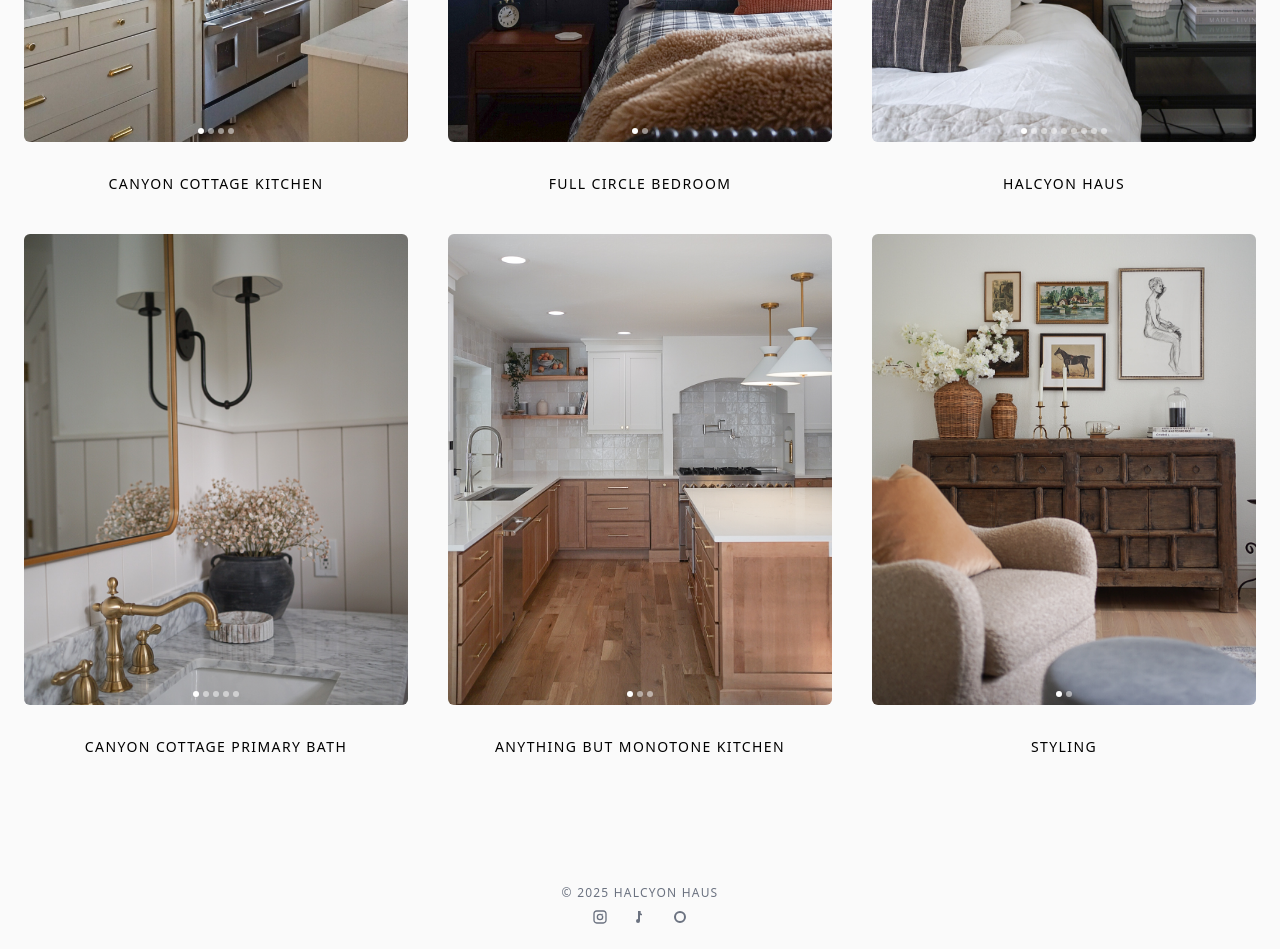
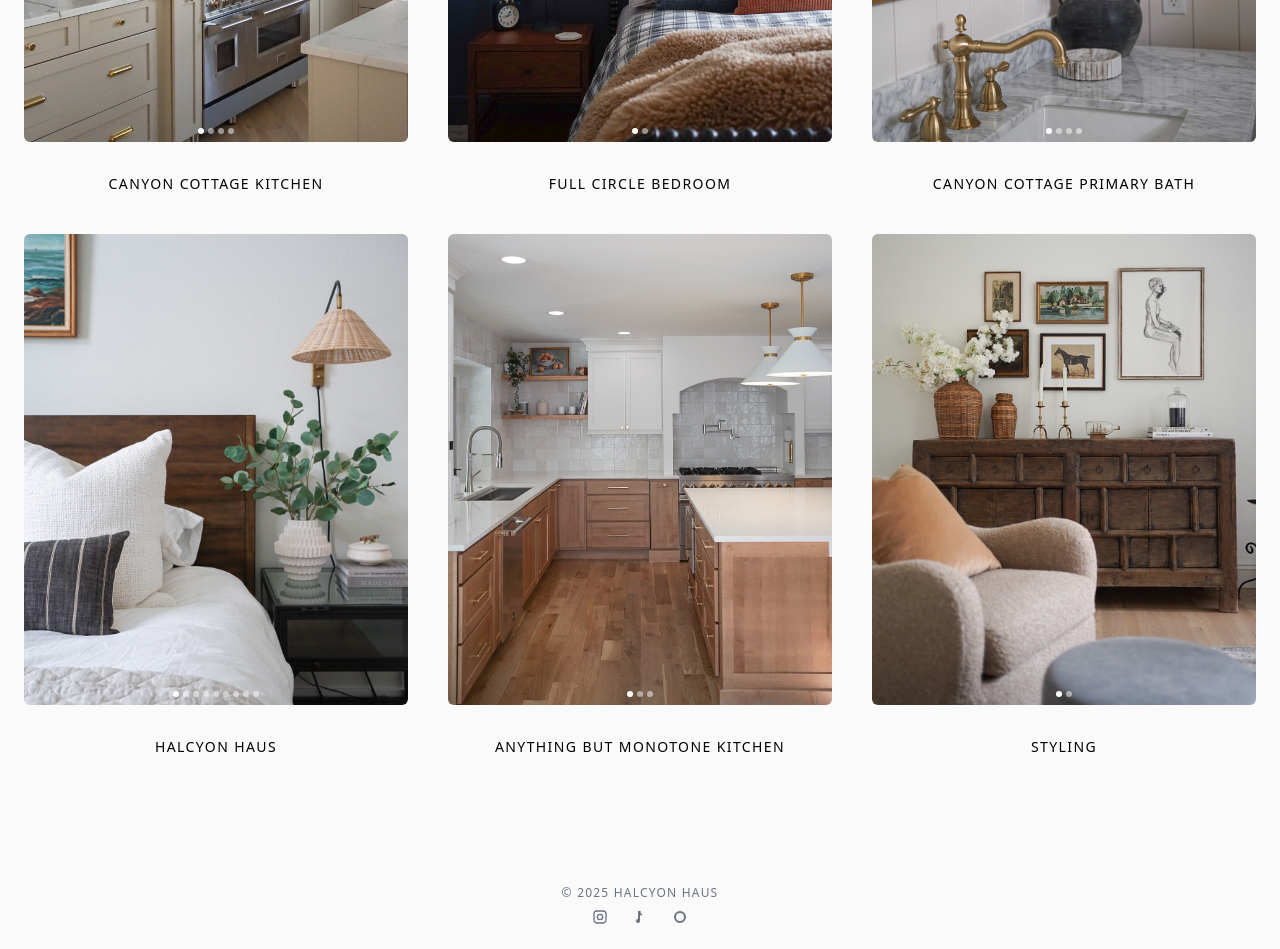
Before and after one commit to HalcyonHaus/halcyonhaus-site, a Next.js app: page /projects in a window 1280 px wide. Shown: the part 520-1469 px from the top of the page. Built offline with nearby package versions, Linux system fonts and the light colour scheme.

Commit message:
Update projects.js

```diff
--- a/pages/projects.js
+++ b/pages/projects.js
@@ -21,6 +21,15 @@ const projects = [
       "/images/DSC02113.jpeg"
     ]
   },
+    {
+    title: "Canyon Cottage Primary Bath",
+    images: [
+      "/images/DSC02081.jpeg",
+      "/images/DSC02075.jpeg",
+      "/images/DSC02092.jpeg",
+      "/images/DSC02082.jpeg"
+    ]
+  },
   {
     title: "Halcyon Haus",
     images: [
@@ -36,16 +45,6 @@ const projects = [
     ]
   },
   {
-    title: "Canyon Cottage Primary Bath",
-    images: [
-      "/images/DSC02081.jpeg",
-      "/images/DSC02075.jpeg",
-      "/images/DSC02075.jpeg",
-      "/images/DSC02092.jpeg",
-      "/images/DSC02082.jpeg"
-    ]
-  },
-  {
     title: "Anything But Monotone Kitchen",
     images: [
       "/images/DSC02223.jpeg",
@@ -57,7 +56,7 @@ const projects = [
     title: "Styling",
     images: [
       "/images/DSC02489.jpeg",
-      "/images/DSC02489.jpeg"
+      "/images/DSC02496.jpeg"
     ]
   }
 ];
```
